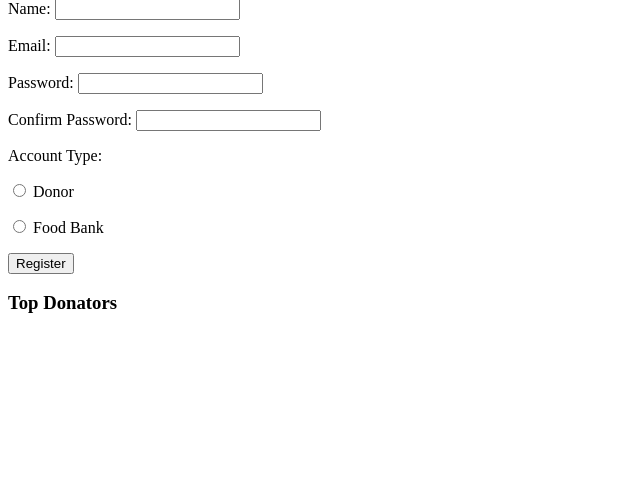
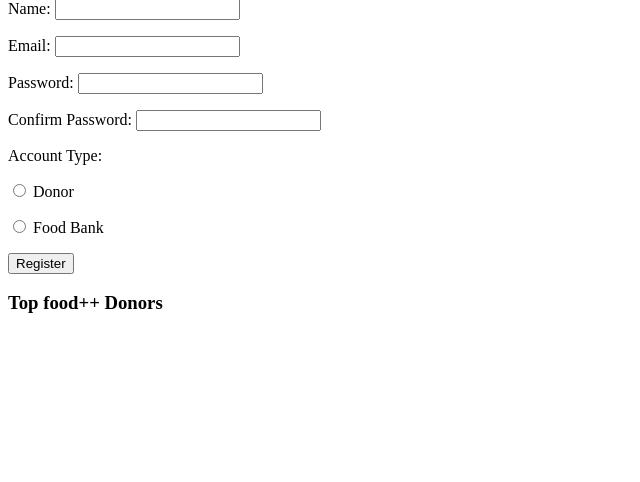
Before and after one commit to punkty/foodplusplus, a Django app: template apps/login/templates/login/index.html in a window 1280 px wide. Shown: the part 230-712 px from the top of the page, without its empty margins (0-640 px from the left). Run offline with Django 3.2, Linux system fonts and the light colour scheme; the template is opened without the code that fills it, so the values that code supplies are empty; parts of the project's set-up code (start-up, migrations or seed data) failed here and were passed over.

Commit message:
update to top donors title

```diff
--- a/apps/login/templates/login/index.html
+++ b/apps/login/templates/login/index.html
@@ -35,7 +35,7 @@
                 <h5>{{ message }}</h5>
             {% endfor %}
        {% endif %}
-       <h3>Top Donators</h3>
+       <h3>Top food++ Donors</h3>
        <ol>
            {% for donor in top_donors %}
            <li>{{ donor.name }} {{ donor.donations }}</li>
```
